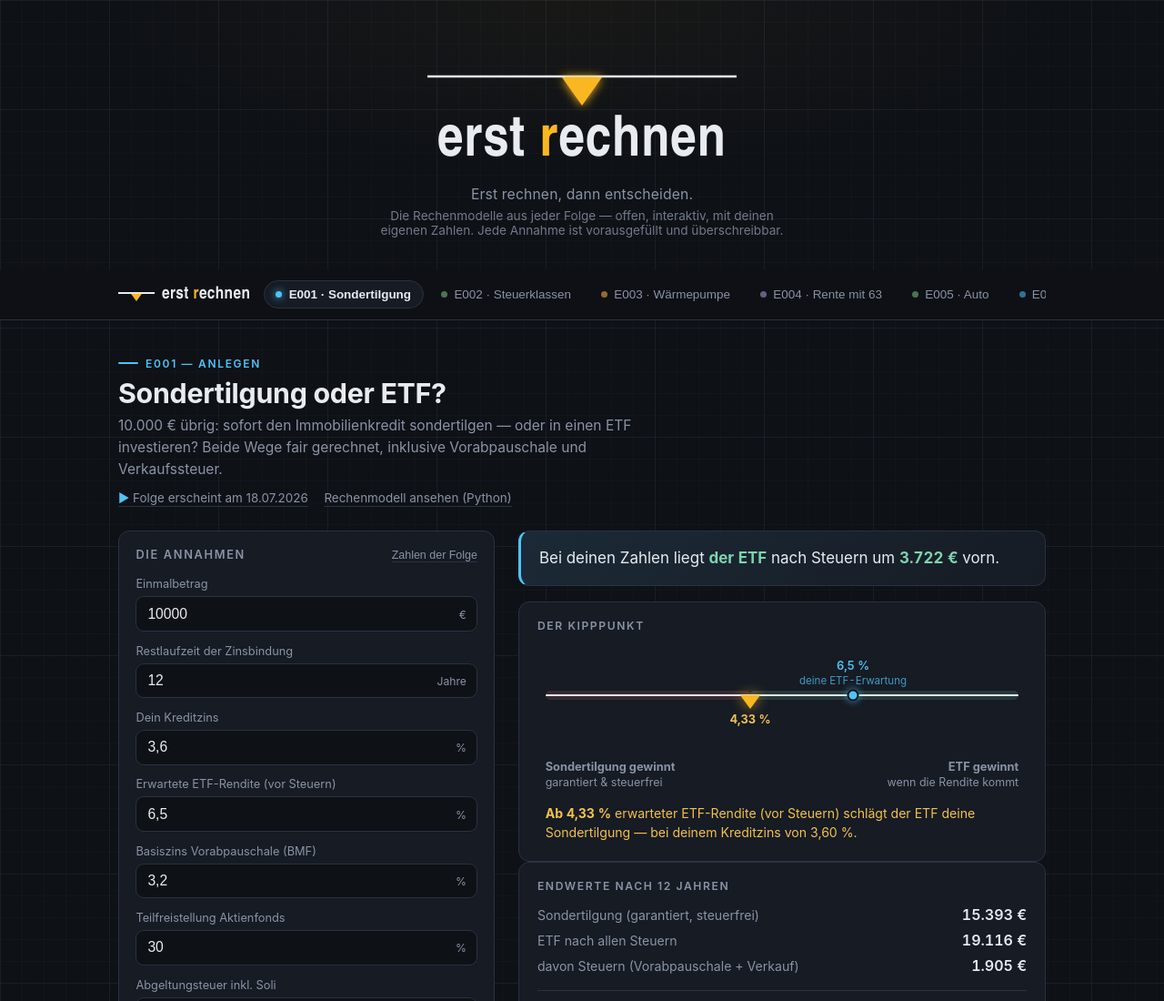
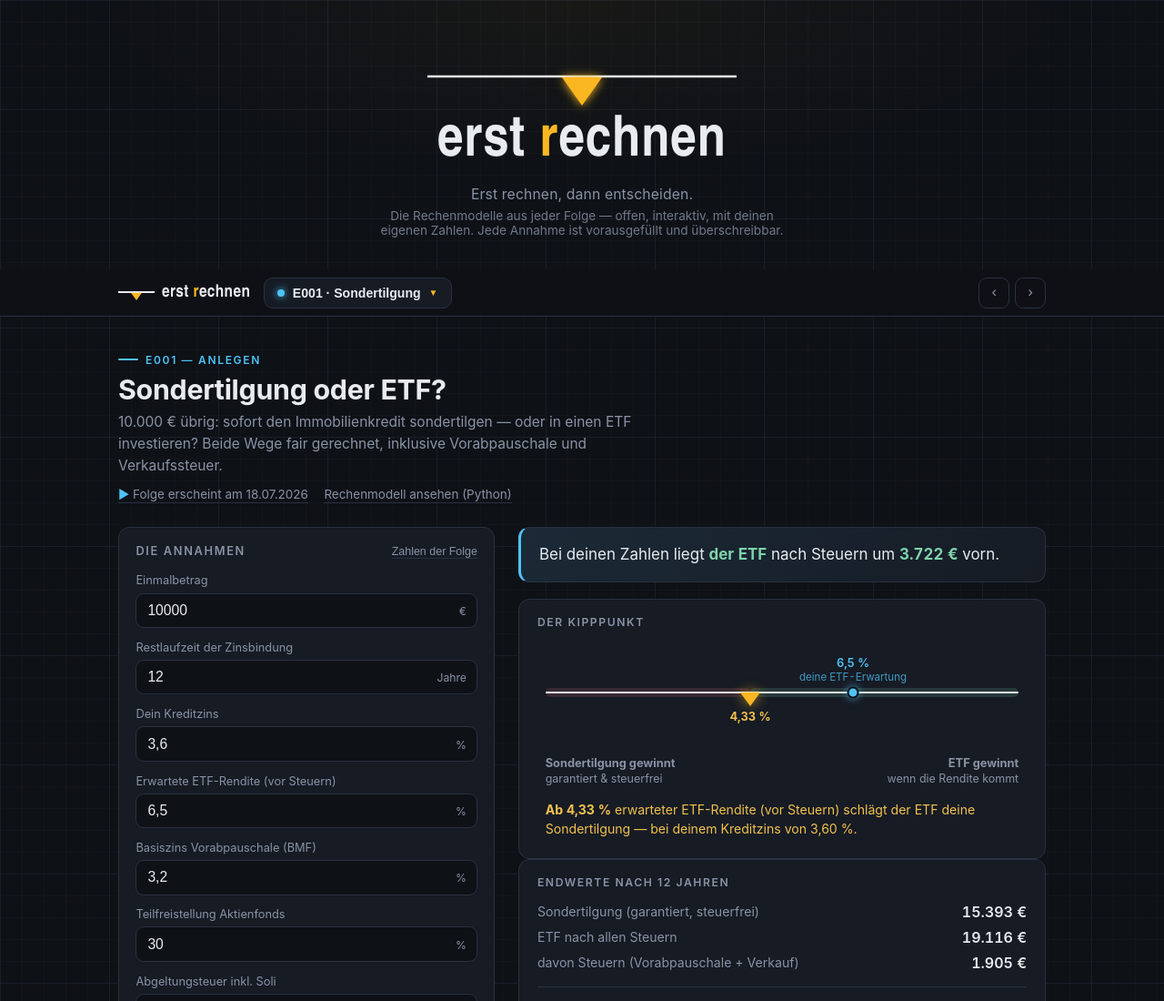
Before and after one commit to Temophor/erst-rechnen, a website: page web/rechner.html in a window 1280 px wide. Shown: the top 1100 px of the page at 91% size. Drawn offline with Linux system fonts and the light colour scheme.

Commit message:
Folgen-Nav als Dropdown mit Blätter-Buttons statt Pill-Leiste (skaliert für E008+)

```diff
--- a/web/rechner.html
+++ b/web/rechner.html
@@ -99,32 +99,65 @@
     font-size: 1.18rem; font-weight: 700; color: var(--text); letter-spacing: .02em;
   }
   .nav-minilogo .mini-word .amber { color: var(--amber); }
-  nav[role="tablist"] {
-    display: flex; gap: .35rem; overflow-x: auto; scrollbar-width: none;
-    padding: .2rem 0;
-    flex: 1 1 auto;
+  /* Folgen-Dropdown */
+  .eswitch { position: relative; flex: 0 1 auto; min-width: 0; }
+  .eswitch-btn {
+    display: inline-flex; align-items: center; gap: .55rem;
+    background: var(--tafel); border: 1px solid var(--linie); color: var(--text);
+    padding: .5rem .9rem; border-radius: 10px; font-size: .88rem; font-weight: 600;
+    cursor: pointer; max-width: 100%;
+    transition: border-color .15s;
   }
-  nav[role="tablist"]::-webkit-scrollbar { display: none; }
-  nav button {
-    flex: 0 0 auto;
-    display: inline-flex; align-items: center; gap: .45rem;
-    background: transparent; border: 1px solid transparent; color: var(--dim);
-    padding: .45rem .8rem; border-radius: 999px;
-    font-size: .84rem; font-weight: 500; cursor: pointer; white-space: nowrap;
-    transition: color .15s, border-color .15s, background .15s;
+  .eswitch-btn:hover { border-color: #3a4356; }
+  .eswitch-btn:focus-visible { outline: 2px solid var(--kipp); outline-offset: 2px; }
+  .eswitch-btn .dot {
+    width: 8px; height: 8px; border-radius: 50%; flex: 0 0 auto;
+    background: var(--pill, var(--dim)); box-shadow: 0 0 8px var(--pill, transparent);
   }
-  nav button .dot {
-    width: 7px; height: 7px; border-radius: 50%;
-    background: var(--pill, var(--dim));
-    opacity: .55; transition: opacity .15s;
+  .eswitch-btn .lbl { overflow: hidden; text-overflow: ellipsis; white-space: nowrap; }
+  .eswitch-btn .chev { color: var(--amber); font-size: .62rem; flex: 0 0 auto; transition: transform .18s; }
+  .eswitch.open .eswitch-btn .chev { transform: rotate(180deg); }
+  .eswitch-panel {
+    position: absolute; top: calc(100% + 8px); left: 0; z-index: 60;
+    min-width: 340px; max-width: min(92vw, 440px);
+    max-height: min(62vh, 500px); overflow-y: auto;
+    background: rgba(19,24,32,.97); border: 1px solid var(--linie); border-radius: 12px;
+    box-shadow: 0 18px 44px rgba(0,0,0,.5);
+    padding: .4rem; display: none;
   }
-  nav button:hover { color: var(--text); border-color: var(--linie); }
-  nav button:focus-visible { outline: 2px solid var(--kipp); outline-offset: 2px; }
-  nav button.active {
-    background: var(--tafel); color: var(--text);
-    border-color: var(--linie); font-weight: 600;
+  .eswitch.open .eswitch-panel { display: block; animation: fade .16s ease; }
+  .eswitch-option {
+    display: flex; align-items: center; gap: .65rem; width: 100%;
+    background: none; border: none; border-radius: 8px; cursor: pointer;
+    padding: .62rem .7rem; font-size: .88rem; text-align: left;
   }
-  nav button.active .dot { opacity: 1; box-shadow: 0 0 8px var(--pill, transparent); }
+  .eswitch-option .dot {
+    width: 8px; height: 8px; border-radius: 50%; flex: 0 0 auto;
+    background: var(--pill, var(--dim)); opacity: .55;
+  }
+  .eswitch-option .num {
+    flex: 0 0 auto; font-size: .76rem; font-weight: 600; letter-spacing: .05em;
+    color: var(--dim); font-variant-numeric: tabular-nums;
+  }
+  .eswitch-option .t { color: var(--text); opacity: .82; overflow: hidden; text-overflow: ellipsis; white-space: nowrap; }
+  .eswitch-option:hover, .eswitch-option:focus-visible { background: rgba(42,49,64,.45); outline: none; }
+  .eswitch-option[aria-selected="true"] { background: rgba(42,49,64,.3); }
+  .eswitch-option[aria-selected="true"] .dot { opacity: 1; box-shadow: 0 0 8px var(--pill, transparent); }
+  .eswitch-option[aria-selected="true"] .t { opacity: 1; font-weight: 600; }
+  .eswitch-option[aria-selected="true"]::after {
+    content: "▼"; margin-left: auto; color: var(--amber); font-size: .55rem; flex: 0 0 auto;
+  }
+  /* ‹ › Blättern */
+  .steppers { margin-left: auto; display: flex; gap: .35rem; }
+  .stepbtn {
+    width: 34px; height: 34px; border-radius: 9px; display: grid; place-items: center;
+    background: transparent; border: 1px solid var(--linie); color: var(--dim);
+    cursor: pointer; font-size: 1.05rem; line-height: 1; padding-bottom: 2px;
+    transition: color .15s, border-color .15s;
+  }
+  .stepbtn:hover { color: var(--text); border-color: #3a4356; }
+  .stepbtn:focus-visible { outline: 2px solid var(--kipp); outline-offset: 2px; }
+  @media (max-width: 600px) { .nav-minilogo .mini-word { display: none; } }
 
   /* ── Layout ─────────────────────────────────────────────── */
   main { max-width: 1060px; margin: 0 auto; padding: 2rem 1.25rem 3rem; }
@@ -360,7 +393,18 @@
       </svg>
       <span class="mini-word">erst <span class="amber">r</span>echnen</span>
     </a>
-    <nav role="tablist" aria-label="Folgen" id="nav"></nav>
+    <div class="eswitch" id="eswitch">
+      <button class="eswitch-btn" id="eswitch-btn" aria-haspopup="listbox" aria-expanded="false" aria-label="Folge wählen">
+        <span class="dot" aria-hidden="true"></span>
+        <span class="lbl" id="eswitch-lbl"></span>
+        <span class="chev" aria-hidden="true">▼</span>
+      </button>
+      <div class="eswitch-panel" role="listbox" aria-label="Folgen" id="eswitch-panel"></div>
+    </div>
+    <div class="steppers">
+      <button class="stepbtn" id="prev-ep" aria-label="Vorherige Folge" title="Vorherige Folge">‹</button>
+      <button class="stepbtn" id="next-ep" aria-label="Nächste Folge" title="Nächste Folge">›</button>
+    </div>
   </div>
 </div>
 
@@ -1103,44 +1147,77 @@ function buildEpisode(ep) {
   });
 }
 
+let activeIdx = 0;
+
 function showEpisode(id, scroll) {
+  activeIdx = Math.max(0, EPISODES.findIndex((ep) => ep.id === id));
+  const active = EPISODES[activeIdx];
   for (const ep of EPISODES) {
     const on = ep.id === id;
     document.getElementById("sec-" + ep.id).classList.toggle("active", on);
-    const btn = document.getElementById("navbtn-" + ep.id);
-    btn.classList.toggle("active", on);
-    btn.setAttribute("aria-selected", on ? "true" : "false");
+    document.getElementById("navbtn-" + ep.id).setAttribute("aria-selected", on ? "true" : "false");
   }
+  document.getElementById("eswitch-lbl").textContent = active.nav;
+  document.querySelector("#eswitch-btn .dot").style.setProperty("--pill", `var(--${active.pillar})`);
   history.replaceState(null, "", "#" + id);
   if (scroll !== false) window.scrollTo({ top: 0, behavior: "auto" });
 }
 
+function setPanelOpen(open) {
+  const sw = document.getElementById("eswitch");
+  sw.classList.toggle("open", open);
+  document.getElementById("eswitch-btn").setAttribute("aria-expanded", open ? "true" : "false");
+  if (open) {
+    const sel = document.querySelector('#eswitch-panel [aria-selected="true"]');
+    if (sel) sel.focus();
+  }
+}
+
+function stepEpisode(delta) {
+  const next = (activeIdx + delta + EPISODES.length) % EPISODES.length;
+  showEpisode(EPISODES[next].id);
+}
+
 function init() {
-  const nav = document.getElementById("nav");
+  const panel = document.getElementById("eswitch-panel");
+  const btn = document.getElementById("eswitch-btn");
   for (const ep of EPISODES) {
-    const btn = document.createElement("button");
-    btn.id = "navbtn-" + ep.id;
-    btn.setAttribute("role", "tab");
-    btn.style.setProperty("--pill", `var(--${ep.pillar})`);
-    btn.innerHTML = `<span class="dot" aria-hidden="true"></span>${ep.nav}`;
-    btn.title = ep.title;
-    btn.addEventListener("click", () => {
+    const opt = document.createElement("button");
+    opt.id = "navbtn-" + ep.id;
+    opt.className = "eswitch-option";
+    opt.setAttribute("role", "option");
+    opt.style.setProperty("--pill", `var(--${ep.pillar})`);
+    opt.innerHTML = `<span class="dot" aria-hidden="true"></span><span class="num">${ep.nav.split("·")[0].trim()}</span><span class="t">${ep.title}</span>`;
+    opt.addEventListener("click", () => {
       showEpisode(ep.id);
-      btn.scrollIntoView({ block: "nearest", inline: "nearest" });
+      setPanelOpen(false);
+      btn.focus();
     });
-    nav.appendChild(btn);
+    panel.appendChild(opt);
     buildEpisode(ep);
     recalc(ep);
   }
-  // Pfeiltasten in der Nav
-  nav.addEventListener("keydown", (e) => {
-    if (e.key !== "ArrowRight" && e.key !== "ArrowLeft") return;
-    const idx = EPISODES.findIndex((ep) => document.getElementById("navbtn-" + ep.id).classList.contains("active"));
-    const next = (idx + (e.key === "ArrowRight" ? 1 : -1) + EPISODES.length) % EPISODES.length;
-    showEpisode(EPISODES[next].id);
-    document.getElementById("navbtn-" + EPISODES[next].id).focus();
-    e.preventDefault();
+  btn.addEventListener("click", () => setPanelOpen(!document.getElementById("eswitch").classList.contains("open")));
+  document.addEventListener("click", (e) => {
+    if (!document.getElementById("eswitch").contains(e.target)) setPanelOpen(false);
   });
+  document.addEventListener("keydown", (e) => {
+    const open = document.getElementById("eswitch").classList.contains("open");
+    if (e.key === "Escape" && open) { setPanelOpen(false); btn.focus(); return; }
+    if (open && (e.key === "ArrowDown" || e.key === "ArrowUp")) {
+      const opts = [...panel.querySelectorAll(".eswitch-option")];
+      const idx = opts.indexOf(document.activeElement);
+      const next = idx < 0 ? 0 : (idx + (e.key === "ArrowDown" ? 1 : -1) + opts.length) % opts.length;
+      opts[next].focus();
+      e.preventDefault();
+    }
+  });
+  btn.addEventListener("keydown", (e) => {
+    if (e.key === "ArrowRight") { stepEpisode(1); e.preventDefault(); }
+    if (e.key === "ArrowLeft") { stepEpisode(-1); e.preventDefault(); }
+  });
+  document.getElementById("prev-ep").addEventListener("click", () => stepEpisode(-1));
+  document.getElementById("next-ep").addEventListener("click", () => stepEpisode(1));
   document.getElementById("homelink").addEventListener("click", (e) => {
     e.preventDefault();
     window.scrollTo({ top: 0, behavior: "smooth" });
```
